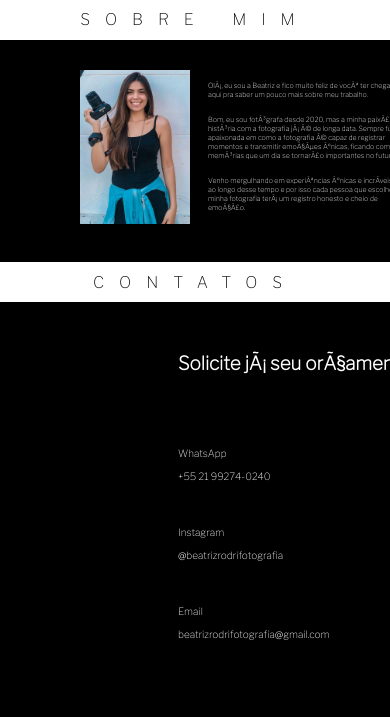
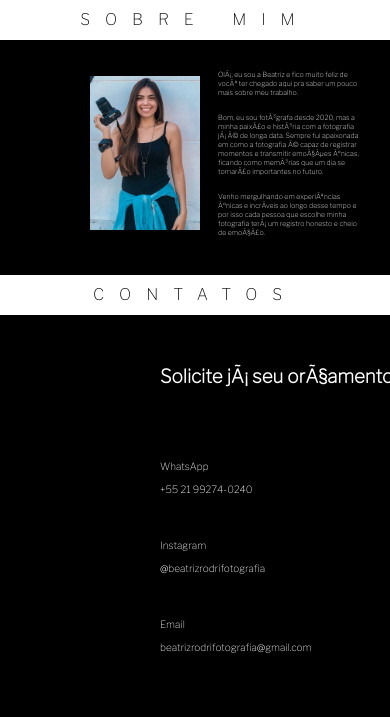
Before and after one commit to Moraes574/project, a plain HTML site: page index.html in a window 390 px wide. Shown: the part 272-989 px from the top of the page. Drawn offline with nearby package versions, Linux system fonts and the light colour scheme; a web font is replaced by a local one.

Commit message:
first commit

```diff
--- a/css/style.css
+++ b/css/style.css
@@ -63,18 +63,18 @@ input{width: 400px; box-sizing: border-box; padding: 15px; margin: 10px;}
     #botao li{padding: 7px; font-size: 13px;}
     .logo {width: 64px;}
     #foto img {width: 115px; padding: 0px;}
-    #sobreMim{transform: translateX(0%); margin-top: 30px; width: 100%; margin-left: 10px; font-size: 7px; display: inline-flex; margin-bottom: 30px;}
-    #sobreMimF{width: 110px; margin-left: 70px;}
+    #sobreMim{transform: translateX(0%); margin-top: 30px; width: 350px; margin-left: 10px; font-size: 7px; display: inline-flex; margin-bottom: 30px;}
+    #sobreMimF{width: 110px; margin-left: 80px;}
     .sobre {height: 40px; margin-top: 8px;}
     .sobre p { font-size: 16px; letter-spacing: 15px; word-spacing: 5px ;}
     .contatos {height: 40px; margin-top: 8px;}
     .contatos p { font-size: 16px; letter-spacing: 15px; word-spacing: 5px ;}
     .tabela ul{width: 360px; }
     .icon{width: 30px;}
-    .tabela{float: none; padding-left: 0px; margin-left: 178px; font-size: 10px; }
+    .tabela{float: none; padding-left: 0px; margin-left: 160px; font-size: 10px; }
     .containerForm{ margin-right: 0%; float: none; width: 100px;height: auto; }
     section{width: 50px;}
-    input{width: 400px; margin-left: 40px; }
-    .solicite{display: block;margin-left: 178px; width: 100%;}
+    input{width: 400px; margin-left: 70px; }
+    .solicite{display: block;margin-left: 160px; width: 100%;}
 
 }
```
Also changed, not shown: 1 other file.
